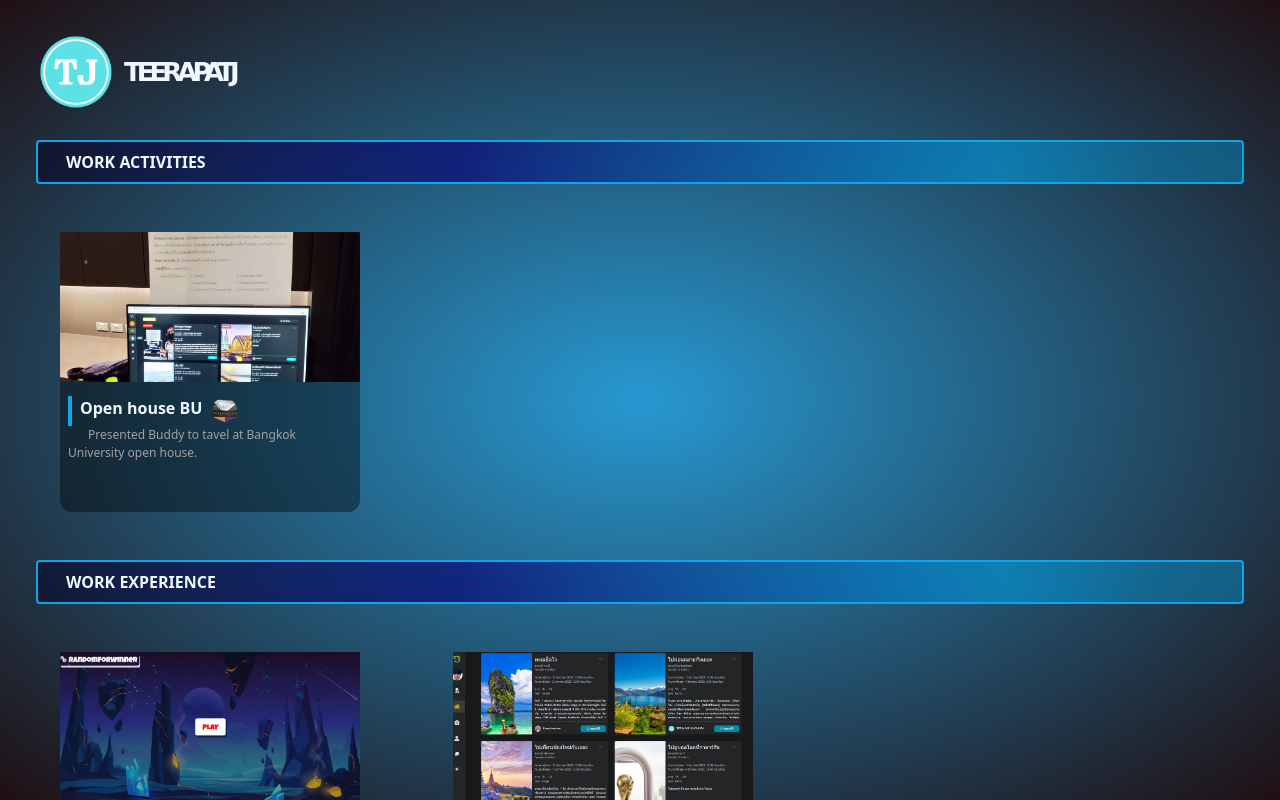
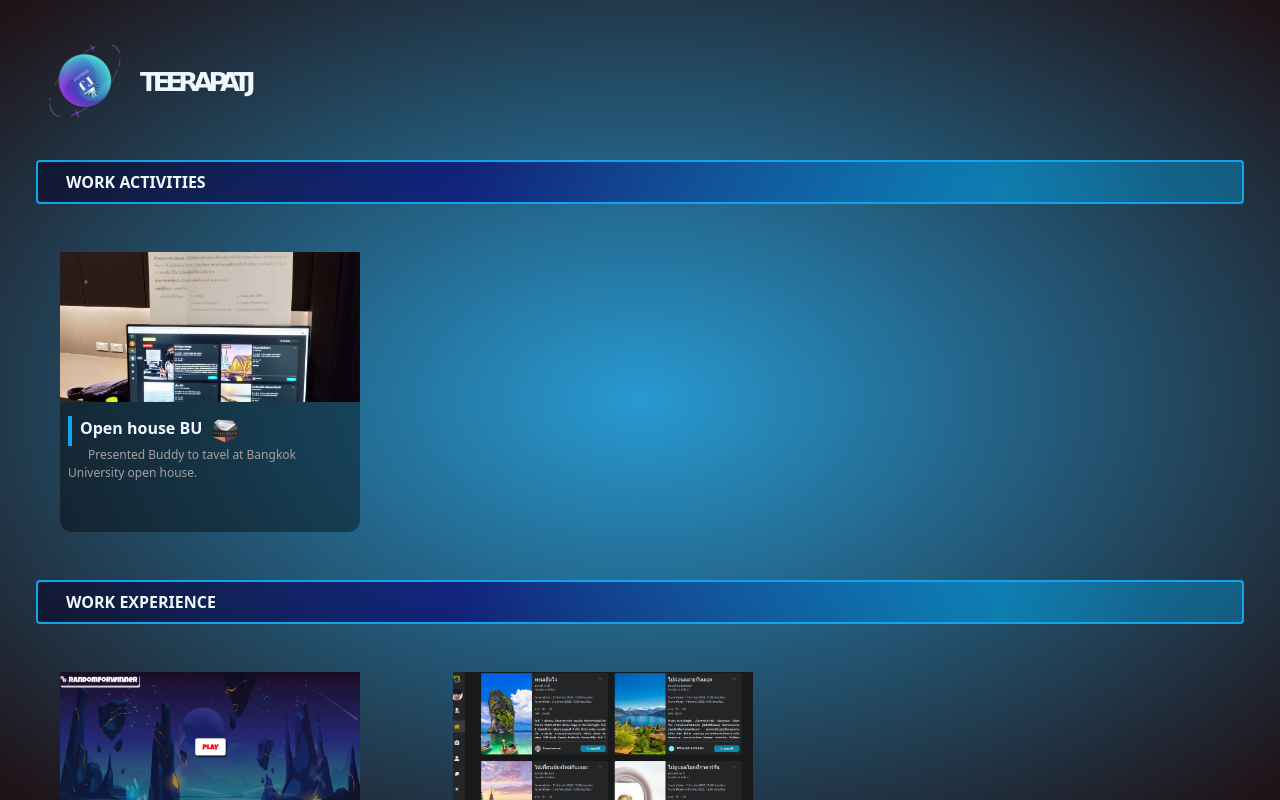
Before and after one commit to boatmessi02/resumes, a Next.js app: page /work in a window 1280 px wide. Shown: the top 800 px of the page. Built offline with nearby package versions, Linux system fonts and the light colour scheme.

Commit message:
update logo.

```diff
--- a/components/Navbar/Nav.js
+++ b/components/Navbar/Nav.js
@@ -2,6 +2,7 @@ import React, { useState } from "react";
 import { motion } from "framer-motion";
 import Image from "next/image";
 import { AiOutlineClose, AiOutlineMenu } from "react-icons/ai";
+
 import { DiCodeigniter } from "react-icons/di";
 import { GiAgave } from "react-icons/gi";
 import { MdOutlineCastForEducation, MdWorkspacesOutline } from "react-icons/md";
@@ -20,17 +21,18 @@ const Nav = () => {
 
   return (
     <>
-      <div className="flex justify-between items-center max-w-[1240px] mx-auto px-5 text-white h-[90px] ">
+      <div className="flex justify-between items-center max-w-[1240px] mx-auto px-5 text-white h-[100px] ">
         <Link href="/">
           <motion.div
             whileHover={{ scale: 1.05 }}
             className="flex rounded-full items-center gap-2 justify-between cursor-pointer"
           >
             <Image
-              src="/images/logo.png"
+              className="rotate"
+              src="/images/logoT.png"
               alt="Picture of the author"
-              width={80}
-              height={80}
+              width={100}
+              height={100}
             />
             <p className="textLogo">TEERAPATJ</p>
           </motion.div>
--- a/components/Work/Work.js
+++ b/components/Work/Work.js
@@ -14,13 +14,14 @@ const Work = () => {
           <Link href="/">
             <motion.div
               whileHover={{ scale: 1.05 }}
-              className="flex rounded-full items-center gap-2 cursor-pointer"
+              className="flex rounded-full items-center gap-1 cursor-pointer"
             >
               <Image
-                src="/images/logo.png"
+                className="rotate"
+                src="/images/logoT.png"
                 alt="Picture of the author"
-                width={80}
-                height={80}
+                width={100}
+                height={100}
               />
               <p className="textLogo">TEERAPATJ</p>
             </motion.div>
--- a/pages/index.js
+++ b/pages/index.js
@@ -33,7 +33,7 @@ export default function Home() {
       <Head>
         <title>Teerapat TJ</title>
         <meta name="description" content="Generated by create next app" />
-        <link rel="icon" href="/images/logo.png" />
+        <link rel="icon" href="/images/logoT.png" />
       </Head>
 
       <div className="w-full relative ">
--- a/pages/work/index.js
+++ b/pages/work/index.js
@@ -7,9 +7,9 @@ const work = () => {
       <Head>
         <title>Teerapat Work</title>
         <meta name="description" content="Generated by create next app" />
-        <link rel="icon" href="/images/logo.png" />
+        <link rel="icon" href="/images/logoT.png" />
       </Head>
-      <div className=" relative w-full">
+      <div className=" w-full">
         <Work />
       </div>
     </>
--- a/styles/globals.css
+++ b/styles/globals.css
@@ -85,3 +85,16 @@ body {
   transition: 0.3s;
   box-shadow: 0 8px 16px 0 rgba(0, 0, 0, 0.2);
 }
+
+.rotate {
+  animation: rotation 4s infinite linear;
+}
+
+@keyframes rotation {
+  from {
+    transform: rotate(0deg);
+  }
+  to {
+    transform: rotate(359deg);
+  }
+}
```
Also changed, not shown: public/images/logo.png (deleted), public/images/logoT.png (added).
